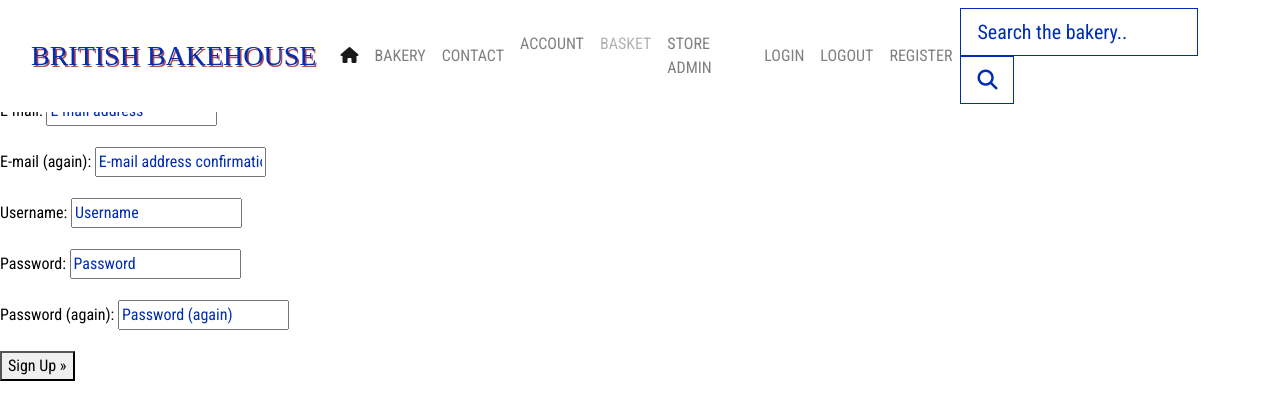
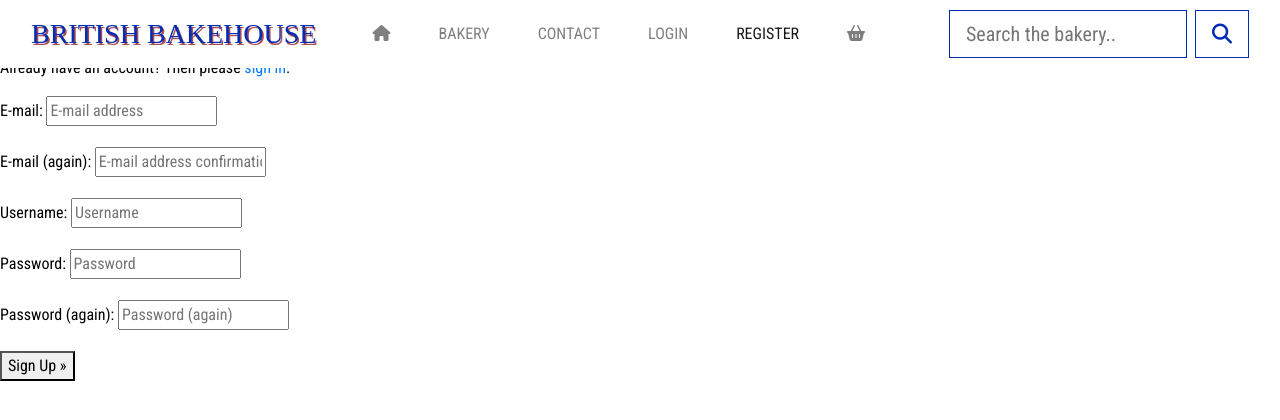
Before and after one commit to jakelashbrook/british_bakehouse-ms4, a Django app: page /accounts/signup/ in a window 1280 px wide. Shown: the top 420 px of the page. Run offline with Django 3.2, Linux system fonts and the light colour scheme; some libraries are stand-ins or nearby versions; some web fonts are replaced.

Commit message:
Navigation IF statements for active class added

```diff
--- a/home/templates/home/index.html
+++ b/home/templates/home/index.html
@@ -49,7 +49,7 @@
     {{ block.super }}
     <script type="text/javascript">
         $('.carousel').carousel( {
-            setInterval: 3,
+            setInterval: 1,
         });
     </script>
 {% endblock %}
--- a/static/css/base.css
+++ b/static/css/base.css
@@ -92,12 +92,6 @@ img {
     border: 1.5px solid #002db3 !important;
 }
 
-/* Input placeholder color set */
-::placeholder { /* Chrome, Firefox, Opera, Safari 10.1+ */
-    color: #002db3 !important;
-    opacity: 1; /* Firefox */
-  }
-
 /* Media Queries   - Originally taken from Boutique Ado Project   */
 
 /* Slightly larger container on xl screens */
--- a/templates/base.html
+++ b/templates/base.html
@@ -49,53 +49,60 @@
 <body>
     <header class="fixed-top container-fluid bg-white">
         <nav class="navbar navbar-expand-lg navbar-light bg-white">
-            <a class="navbar-brand text-uppercase" id="nav-logo-link" href="#">British Bakehouse</a>
-            <button class="navbar-toggler" type="button" data-toggle="collapse" data-target="#navbarTogglerDemo01" aria-controls="navbarTogglerDemo01" aria-expanded="false" aria-label="Toggle navigation">
+            <a class="navbar-brand text-uppercase" id="nav-logo-link" href="{% url 'home' %}">British Bakehouse</a>
+            <button class="navbar-toggler" type="button" data-toggle="collapse" data-target="#navbarToggler" aria-controls="navbarToggler" aria-expanded="false" aria-label="Toggle navigation">
               <span class="navbar-toggler-icon"></span>
             </button>
-            <div class="collapse navbar-collapse" id="navbarTogglerDemo01">
-              <ul class="navbar-nav mr-auto mt-2 mt-lg-0">
-                <li class="nav-item active text-uppercase">
-                  <a class="nav-link" title="Home" href="#"><i class="fas fa-home"></i></i> <span class="sr-only">(current)</span></a>
+            <div class="collapse navbar-collapse" id="navbarToggler">
+            <!-- Pages and Store Nav -->
+              <ul class="navbar-nav mr-auto mt-2 mt-lg-0 ml-lg-3 pl-lg-3">
+                <li class="nav-item {% if request.get_full_path == '/' %}active{% endif %} text-uppercase">
+                  <a class="nav-link" title="Home" href="{% url 'home' %}"><i class="fas fa-home"></i></i> <span class="sr-only">(current)</span></a>
                 </li>
-                <li class="nav-item text-uppercase">
+                <li class="nav-item text-uppercase ml-lg-3 pl-lg-3">
                   <a class="nav-link" href="#" title="Shop Now">Bakery</a>
                 </li>
-                <li class="nav-item text-uppercase">
+                <li class="nav-item text-uppercase ml-lg-3 pl-lg-3">
                   <a class="nav-link" href="#" tabindex="-1" aria-disabled="true">Contact</a>
                 </li>
-              </ul>
-              <ul class="navbar-nav mr-auto mt-2 mt-lg-0">
-                <li class="nav-item text-uppercase">
+              <!-- Account Nav -->
+                        {% if request.user.is_authenticated %}
+                        <li class="nav-item text-uppercase ml-lg-3 pl-lg-3">
                         <a class="nav-link" href="#">Account</a>
                         </li>
-                <li class="nav-item text-uppercase">
-                  <a class="nav-link disabled" href="#" tabindex="-1" aria-disabled="true">Basket</a>
-                </li>
-                <li class="nav-item text-uppercase">
+                            {% if request.user.is_superuser %}
+                            <li class="nav-item text-uppercase ml-lg-3 pl-lg-3">
                                 <a class="nav-link" title="Home" href="#">Store Admin</a>
                             </li>
-              </ul>
-                <ul class="navbar-nav mr-auto mt-2 mt-lg-0">
-                    <li class="nav-item text-uppercase">
-                      <a class="nav-link" title="Home" href="#">Login</a>
+                            {% endif %}
+                        {% endif %}
+
+              <!-- Session Nav -->
+                {% if request.user.is_authenticated %}
+                    <li class="nav-item text-uppercase ml-lg-3 pl-lg-3 {% if request.resolver_match.view_name == 'account_logout' %}active{% endif %}">
+                      <a class="nav-link" href="{% url 'account_logout' %}">Logout</a>
                     </li>
-                    <li class="nav-item text-uppercase">
-                      <a class="nav-link" href="#">Logout</a>
+                {% else %}
+                    <li class="nav-item text-uppercase ml-lg-3 pl-lg-3 {% if request.resolver_match.view_name == 'account_login' %}active{% endif %}">
+                        <a class="nav-link" title="Home" href="{% url 'account_login' %}">Login</a>
                       </li>
-                    <li class="nav-item text-uppercase">
-                      <a class="nav-link" href="#" tabindex="-1" aria-disabled="true">Register</a>
+                    <li class="nav-item text-uppercase ml-lg-3 pl-lg-3 {% if request.resolver_match.view_name == 'account_signup' %}active{% endif %}">
+                      <a class="nav-link" href="{% url 'account_signup' %}" tabindex="-1" aria-disabled="true">Register</a>
+                    </li>
+                {% endif %}
+                <li class="nav-item text-uppercase ml-lg-3 pl-lg-3">
+                    <a class="nav-link" href="#" tabindex="-1" aria-disabled="true" title="Shopping basket"><i class="fas fa-shopping-basket"></i></a>
                 </li>
                   </ul>
-
-              <form class="form-inline my-2 my-lg-0">
-                <input class="form-control-lg mr-sm-2 rounded-0 btn-outline-blue" type="search" placeholder="Search the bakery.." aria-label="Search">
-                <button class="btn btn-lg btn-outline-blue my-2 my-sm-0 rounded-0" type="submit">
+                  <form method="GET" action="" class="form-inline">
+                    <input class="form-control-lg mr-sm-2 rounded-0 btn-outline-blue float-right" type="search" placeholder="Search the bakery.." aria-label="Search">
+                    <button class="btn btn-lg btn-outline-blue my-2 my-sm-0 rounded-0 float-right" type="submit">
                         <i class="fas fa-search text-blue"></i>
                     </button>
                   </form>
             </div>
           </nav>
+
     </header>
 
     {% if messages %}
```
Lines whose indentation alone changed are shown as unchanged.
